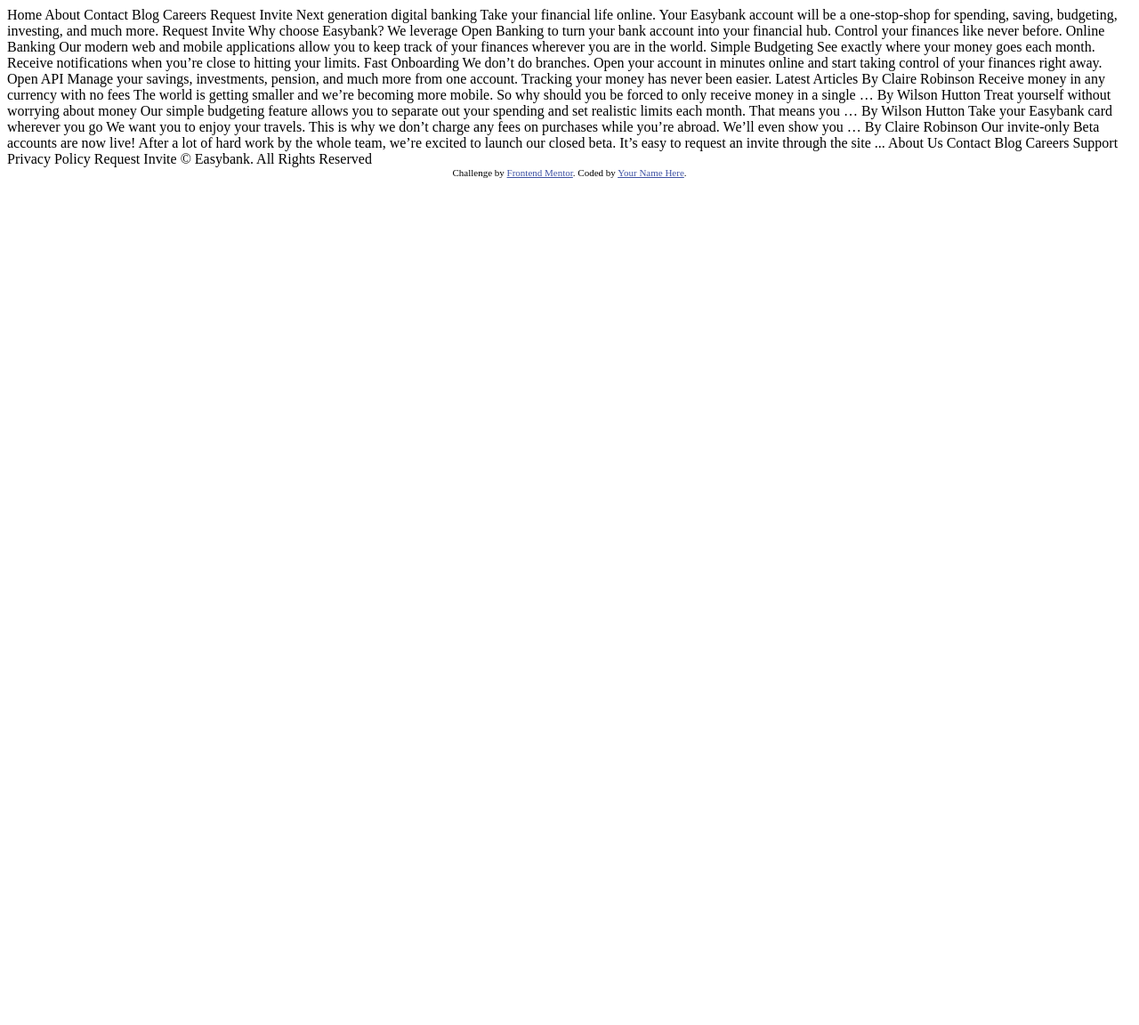
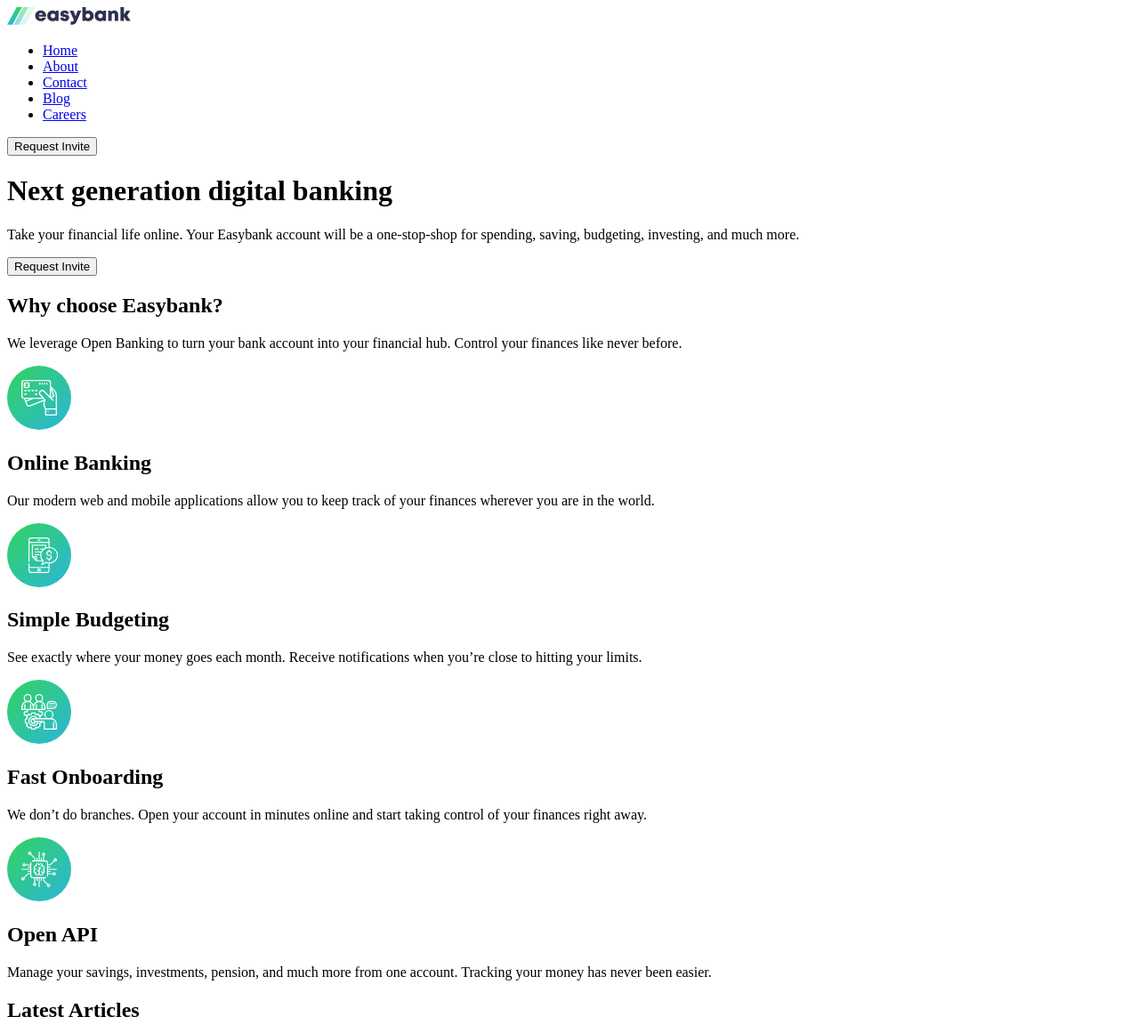
Before and after one commit to dacitto/Easybank-landing-page, a plain HTML site: page index.html in a window 1280 px wide. Shown: the top 1152 px of the page at 89% size. Before the commit the page ends 800 px from the top, so only its background shows below. Drawn offline with Linux system fonts and the light colour scheme.

Commit message:
complete html file

```diff
--- a/index.html
+++ b/index.html
@@ -15,83 +15,140 @@
   </style>
 </head>
 <body>
+<header>
+  <img src="images/logo.svg" alt="website logo" class="logo">
+  <nav>
+    <ul>
+      <li><a href="#">Home</a></li>
+      <li><a href="#">About</a></li>
+      <li><a href="#">Contact</a></li>
+      <li><a href="#">Blog</a></li>
+      <li><a href="#">Careers</a></li>
+    </ul>
+  </nav>
+  <button class="button">Request Invite</button>
+</header>
 
-  Home
-  About
-  Contact
-  Blog
-  Careers
+<div class="hero">
+  <div class="container">
+    <h1>Next generation digital banking</h1>
+    <p>Take your financial life online. Your Easybank account will be a one-stop-shop
+      for spending, saving, budgeting, investing, and much more.</p>
+    <button class="button">Request Invite</button>
 
-  Request Invite
+</div>
+
+</div>
+
+<section>
+  <div class="container">
+    <h1>Why choose Easybank?</h1>
+    <p>We leverage Open Banking to turn your bank account into your financial hub. Control
+      your finances like never before.</p>
+
+    <div class="features">
+      <div class="feature">
+        <img src="images/icon-online.svg" alt="banking" class="image">
+        <h2>Online Banking</h2>
+        <p>Our modern web and mobile applications allow you to keep track of your finances
+          wherever you are in the world.</p>
+      </div>
+
+      <div class="feature">
+        <img src="images/icon-budgeting.svg" alt="budgeting" class="image">
+        <h2>Simple Budgeting</h2>
+        <p>See exactly where your money goes each month. Receive notifications when you’re
+          close to hitting your limits.</p>
+      </div>
+
+      <div class="feature">
+        <img src="images/icon-onboarding.svg" alt="onboarding" class="image">
+        <h2>Fast Onboarding</h2>
+        <p>We don’t do branches. Open your account in minutes online and start taking control
+          of your finances right away.</p>
+      </div>
+
+      <div class="feature">
+        <img src="images/icon-api.svg" alt="API" class="image">
+        <h2>Open API</h2>
+        <p>Manage your savings, investments, pension, and much more from one account. Tracking
+          your money has never been easier.</p>
+      </div>
 
 
-
-  Next generation digital banking
-
-  Take your financial life online. Your Easybank account will be a one-stop-shop
-  for spending, saving, budgeting, investing, and much more.
-
-  Request Invite
+    </div>
 
 
+  </div>
+</section>
 
-  Why choose Easybank?
+<section class="articles">
+  <div class="container">
+    <h1>Latest Articles</h1>
+    <div class="card">
+      <img src="images/image-currency.jpg" alt="money" class="image">
+      <h4>By Claire Robinson</h4>
+      <h2>Receive money in any currency with no fees</h2>
+      <p>The world is getting smaller and we’re becoming more mobile. So why should you be
+        forced to only receive money in a single …</p>
+    </div>
 
-  We leverage Open Banking to turn your bank account into your financial hub. Control
-  your finances like never before.
+    <div class="card">
+      <img src="images/image-restaurant.jpg" alt="restaurant" class="image">
+      <h4>By Claire Robinson</h4>
+      <h2>Receive money in any currency with no fees</h2>
+      <p>The world is getting smaller and we’re becoming more mobile. So why should you be
+        forced to only receive money in a single …</p>
+      </div>
 
-  Online Banking
-  Our modern web and mobile applications allow you to keep track of your finances
-  wherever you are in the world.
+      <div class="card">
+        <img src="images/image-plane.jpg" alt="plane" class="image">
+        <h4>By Wilson Hutton</h4>
+        <h2>Take your Easybank card wherever you go</h2>
+        <p>We want you to enjoy your travels. This is why we don’t charge any fees on purchases
+          while you’re abroad. We’ll even show you …</p>
+      </div>
 
-  Simple Budgeting
-  See exactly where your money goes each month. Receive notifications when you’re
-  close to hitting your limits.
+    <div class="card">
+      <img src="images/image-confetti.jpg" alt="money" class="image">
+      <h4>By Claire Robinson</h4>
+      <h2>  Our invite-only Beta accounts are now live!</h2>
+      <p>After a lot of hard work by the whole team, we’re excited to launch our closed beta.
+        It’s easy to request an invite through the site ...</p>
+    </div>
 
-  Fast Onboarding
-  We don’t do branches. Open your account in minutes online and start taking control
-  of your finances right away.
+  </div>
+</section>
 
-  Open API
-  Manage your savings, investments, pension, and much more from one account. Tracking
-  your money has never been easier.
+<footer>
+  <div class="container">
+    <div class="col">
 
+      <img src="images/logo.svg" alt="logo" class="logo">
+      <ul class="social-links">
+        <li class="link"><a href="#"><i></i></a></li>
+        <li class="link"><a href="#"><i></i></a></li>
+        <li class="link"><a href="#"><i></i></a></li>
+        <li class="link"><a href="#"><i></i></a></li>
+        <li class="link"><a href="#"><i></i></a></li>
+      </ul>
 
+    </div>
 
-  Latest Articles
-
-  By Claire Robinson
-  Receive money in any currency with no fees
-  The world is getting smaller and we’re becoming more mobile. So why should you be
-  forced to only receive money in a single …
-
-  By Wilson Hutton
-  Treat yourself without worrying about money
-  Our simple budgeting feature allows you to separate out your spending and set
-  realistic limits each month. That means you …
-
-  By Wilson Hutton
-  Take your Easybank card wherever you go
-  We want you to enjoy your travels. This is why we don’t charge any fees on purchases
-  while you’re abroad. We’ll even show you …
-
-  By Claire Robinson
-  Our invite-only Beta accounts are now live!
-  After a lot of hard work by the whole team, we’re excited to launch our closed beta.
-  It’s easy to request an invite through the site ...
-
-
-
-  About Us
-  Contact
-  Blog
-  Careers
-  Support
-  Privacy Policy
-
-  Request Invite
-
-  © Easybank. All Rights Reserved
+    <ul class="links">
+      <li><a href="#">about us</a></li>
+      <li><a href="#">contact</a></li>
+      <li><a href="#">blog</a></li>
+      <li><a href="#">careers</a></li>
+      <li><a href="#">support</a></li>
+      <li><a href="#">privacy policy</a></li>
+    </ul>
+    <div class="col">
+      <button class="button">request invite</button>
+      <h3 class="copyrights">© Easybank. All Rights Reserved</h3>
+    </div>
+  </div>
+</footer>
 
   <div class="attribution">
     Challenge by <a href="https://www.frontendmentor.io?ref=challenge" target="_blank">Frontend Mentor</a>.
```
